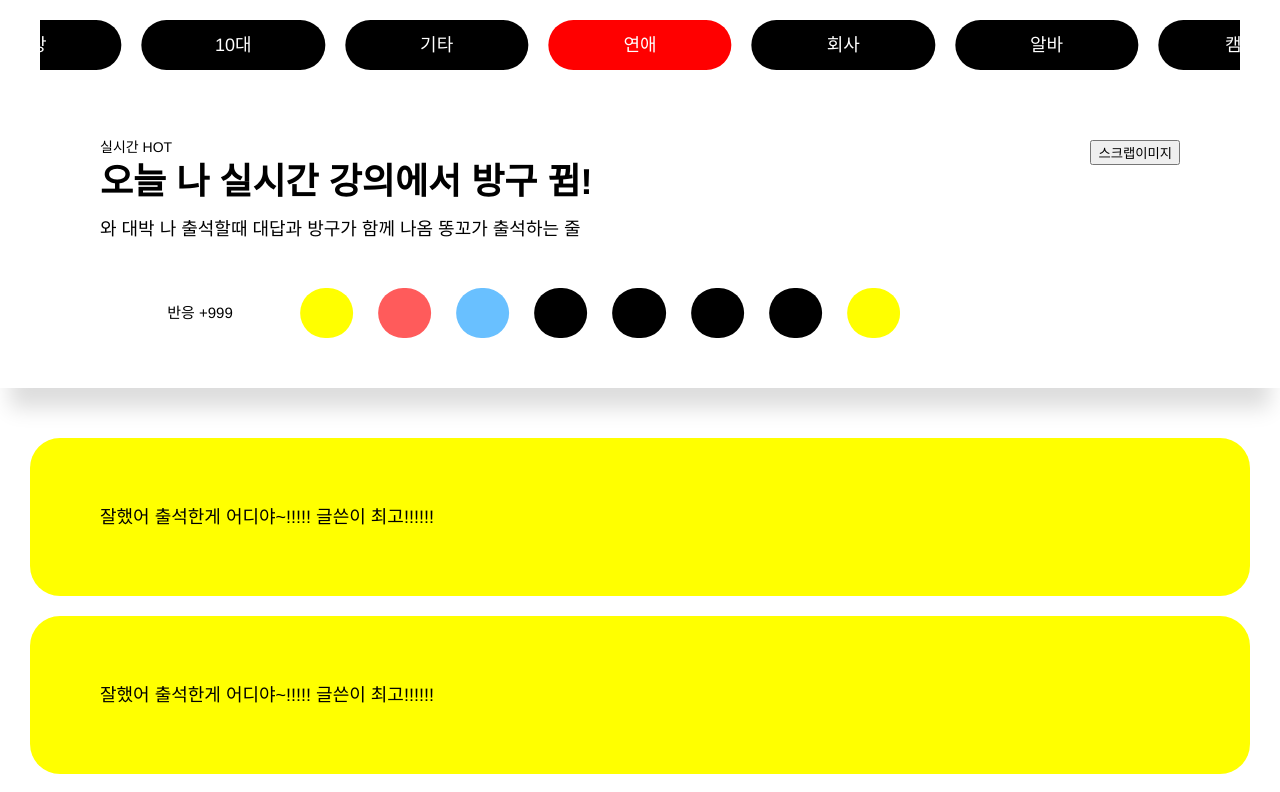
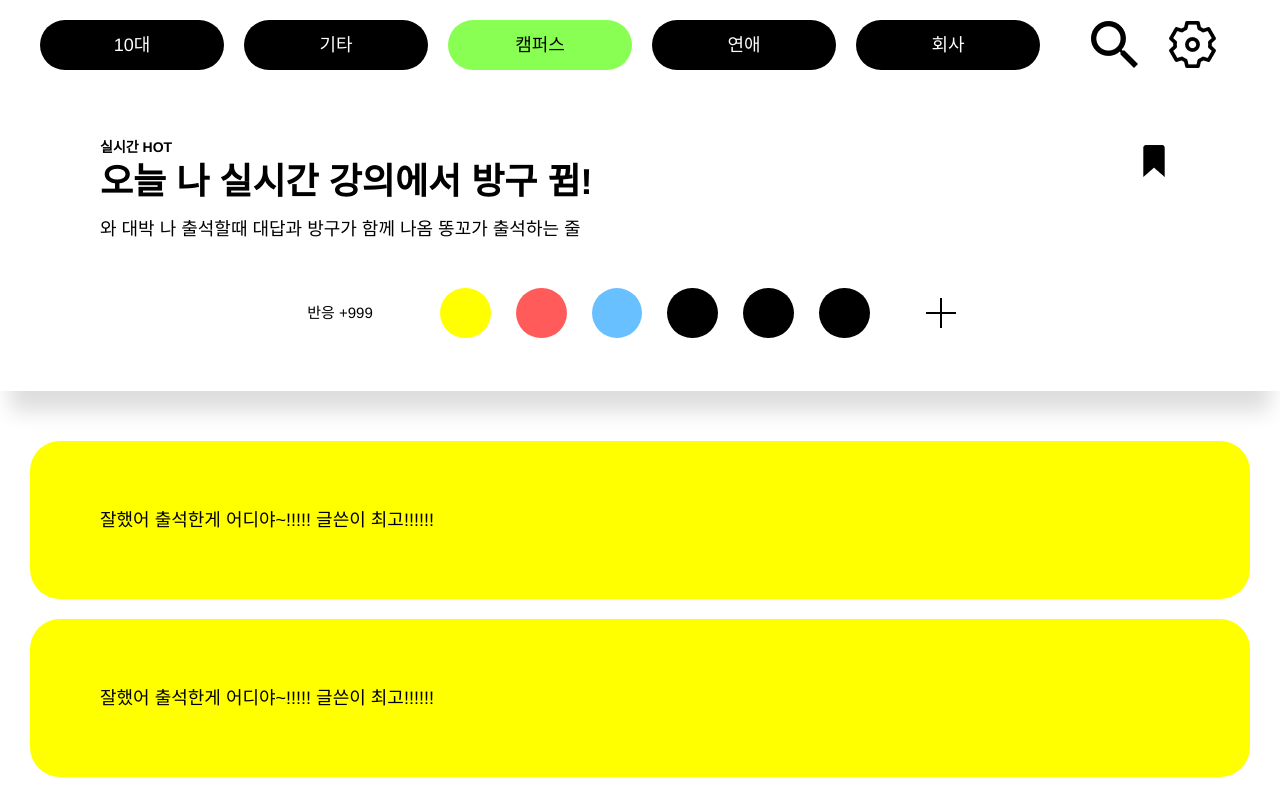
Before and after one commit to ynawhocodes/BarkHistory, a plain HTML site: page board/detail.html in a window 1280 px wide. Shown: the top 792 px of the page. Drawn offline with nearby package versions, Linux system fonts and the light colour scheme.

Commit message:
#1 navigation, board 구현

```diff
--- a/board/detail.html
+++ b/board/detail.html
@@ -8,7 +8,7 @@
     <title>BarkHistory - Detail page</title>
 
     <link rel="stylesheet" href="../css/common.css">
-    <link rel="stylesheet" href="../css/main.css">
+    <link rel="stylesheet" href="../css/board.css">
     <link rel="stylesheet" href="../css/navigation.css">
     <link rel="stylesheet" href="../css/reaction.css">
     <link rel="stylesheet" href="../css/swiper.css">
@@ -18,25 +18,29 @@
 
 <body>
     <div class="navigation">
-        <div class="swiper mySwiper">
-            <div class="swiper-wrapper">
-                <div class="swiper-slide tab01">연애</div>
-                <div class="swiper-slide tab02">회사</div>
-                <div class="swiper-slide tab03">알바</div>
-                <div class="swiper-slide tab04">캠퍼스</div>
-                <div class="swiper-slide tab05">일상</div>
-                <div class="swiper-slide tab06">10대</div>
-                <div class="swiper-slide tab07">기타</div>
+        <div class="tab">
+            <div class="swiper mySwiper">
+                <div class="swiper-wrapper">
+                    <div class="swiper-slide tab04"><a href="#">캠퍼스</a></div>
+                    <div class="swiper-slide tab01"><a href="#">연애</a></div>
+                    <div class="swiper-slide tab02"><a href="#">회사</a></div>
+                    <div class="swiper-slide tab03"><a href="#">알바</a></div>
+                    <div class="swiper-slide tab05"><a href="#">일상</a></div>
+                    <div class="swiper-slide tab06"><a href="#">10대</a></div>
+                    <div class="swiper-slide tab07"><a href="#">기타</a></div>
+                </div>
             </div>
+        </div>
+        <div class="option">
+            <button type="button" onclick="alert('검색버튼 클릭')"><img src="../src/search.png" alt="검색"></button>
+            <button type="button" onclick="alert('설정 클릭')"><img src="../src/setting.png" alt="설정"></button>
         </div>
     </div>
     <div class="container">
         <div class="container-inner">
             <div class="update-header">
                 <span class="update-title">실시간 HOT</span>
-                <button>
-                    스크랩이미지
-                </button>
+                <button type="button" onclick="alert('스크랩 추가')"><img src="../src/scrap.png" alt="스크랩"></button>
             </div>
             <h2 class="title">오늘 나 실시간 강의에서 방구 뀜!</h2>
             <div class="description">
@@ -47,7 +51,7 @@
                 <div class="reaction-swiper">
                     <div class="swiper mySwiper-reaction">
                         <div class="swiper-wrapper">
-                            <div class="swiper-slide swiper-slide-action action01"></div>
+                            <div class="swiper-slide swiper-slide-action action01"><button></button></div>
                             <div class="swiper-slide swiper-slide-action action02"></div>
                             <div class="swiper-slide swiper-slide-action action03"></div>
                             <div class="swiper-slide swiper-slide-action action04"></div>
@@ -57,6 +61,8 @@
                         </div>
                     </div>
                 </div>
+                <button type="button" class="plus-icon" onclick="alert('반응 추가')"><img src="../src/plus.png"
+                        alt="반응 추가"></button>
             </div>
         </div>
     </div>
--- a/css/main.css
+++ b/css/board.css
@@ -27,6 +27,7 @@ body {
 .update-header .update-title {
     font-size: 14px;
     margin-top: 15px;
+    font-weight: bold;
 }
 
 .update-header button {
--- a/css/common.css
+++ b/css/common.css
@@ -92,6 +92,18 @@ video {
     vertical-align: baseline;
 }
 
+a {
+    text-decoration: none;
+    outline: none;
+    color: #fff;
+}
+
+button {
+    background-color: transparent;
+    border: 0;
+}
+
+
 /* HTML5 display-role reset for older browsers */
 article,
 aside,
--- a/css/navigation.css
+++ b/css/navigation.css
@@ -5,42 +5,58 @@
     padding: 20px 0;
 }
 
+.tab {
+    width: 1000px;
+    height: 100%;
+    float: left;
+}
+
+.option {
+    width: 170px;
+    float: left;
+    margin-left: 30px;
+}
+
+.option button {
+    margin-left: 15px;
+}
+
 .navigation .swiper-slide {
-    color: white;
     border-radius: 50px;
 }
 
 .navigation .swiper-slide-active.tab01 {
-    color: white;
-    background-color: rgb(255, 0, 0);
+    background-color: rgb(255, 0, 157);
 }
 
 .navigation .swiper-slide-active.tab02 {
-    color: white;
-    background-color: rgb(94, 255, 0);
+    background-color: rgb(200, 255, 0);
+}
+
+.navigation .swiper-slide-active.tab02 a {
+    color: black;
 }
 
 .navigation .swiper-slide-active.tab03 {
-    color: white;
-    background-color: violet;
+    background-color: rgb(255, 145, 0);
 }
 
 .navigation .swiper-slide-active.tab04 {
-    color: black;
     background-color: #8AFF53;
 }
 
+.navigation .swiper-slide-active.tab04 a {
+    color: #000;
+}
+
 .navigation .swiper-slide-active.tab05 {
-    color: white;
     background-color: rgb(0, 110, 255);
 }
 
 .navigation .swiper-slide-active.tab06 {
-    color: white;
-    background-color: rgb(76, 126, 160);
+    background-color: rgb(0, 147, 245);
 }
 
 .navigation .swiper-slide-active.tab07 {
-    color: white;
     background-color: rgb(155, 155, 155);
 }
--- a/css/reaction.css
+++ b/css/reaction.css
@@ -51,7 +51,7 @@
 .reaction {
     width: 800px;
     overflow: hidden;
-    margin-top: 50px;
+    margin: 50px auto 0 auto;
 }
 
 .reaction-title {
@@ -64,8 +64,12 @@
 }
 
 .reaction-swiper {
-    width: 600px;
+    width: 430px;
     float: left;
     margin: 0;
     padding: 0;
 }
+
+.plus-icon {
+    margin: 9px 0 9px 50px;
+}
--- a/js/swiper.js
+++ b/js/swiper.js
@@ -1,5 +1,5 @@
 var swiper = new Swiper(".mySwiper", {
-    slidesPerView: 6,
+    slidesPerView: 5,
     spaceBetween: 20,
     centeredSlides: true,
     loop: true,
@@ -7,8 +7,7 @@ var swiper = new Swiper(".mySwiper", {
 });
 
 var swiper = new Swiper(".mySwiper-reaction", {
-    slidesPerView: 8,
+    slidesPerView: 6,
     spaceBetween: 25,
     loop: true,
-
 });
```
Also changed, not shown: src/plus.png (added), src/scrap.png (added), src/search.png (added), src/setting.png (added).
